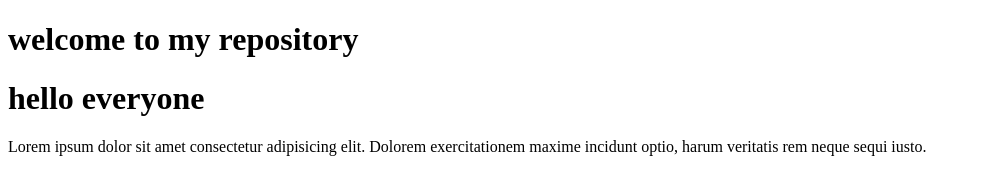
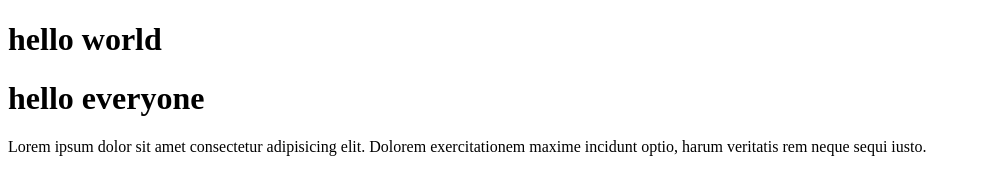
Before and after one commit to Tasnim-Bahar-Samir/my-repo, a plain HTML site: page index.html in a window 1280 px wide. Shown: the whole page, without its empty margins (0-981 px from the left). Drawn offline with Linux system fonts and the light colour scheme.

Commit message:
added changes

```diff
--- a/index.html
+++ b/index.html
@@ -7,7 +7,7 @@
     <title>exploring git</title>
 </head>
 <body>
-   <h1>welcome to my repository</h1>
+   <h1>hello world</h1>
    <h1>hello everyone</h1>
    <p>Lorem ipsum dolor sit amet consectetur adipisicing elit. Dolorem exercitationem maxime incidunt optio, harum veritatis rem neque sequi iusto.</p>
 </body>
```
